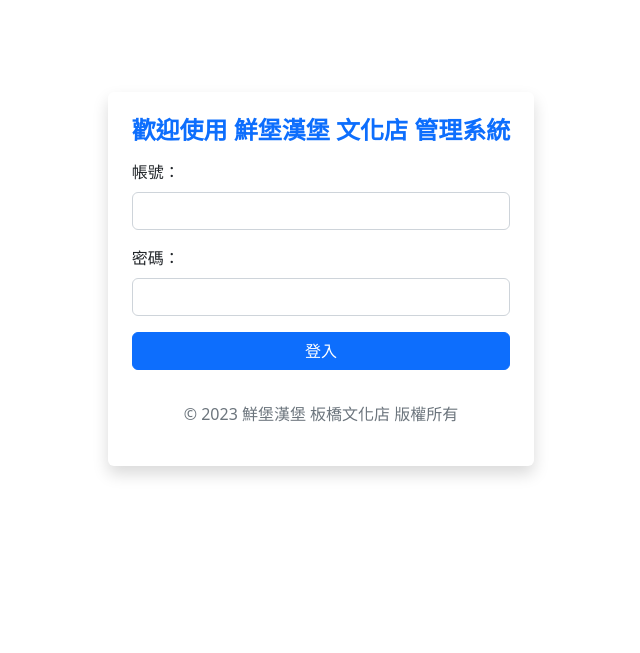
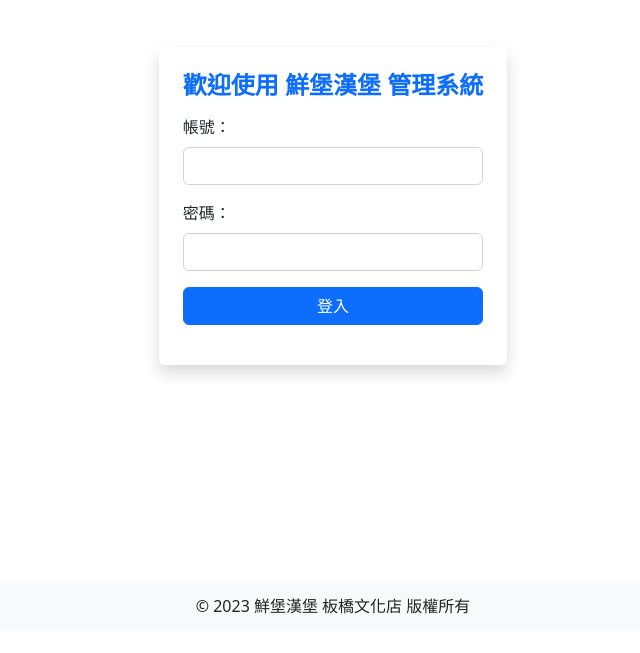
Before and after one commit to BarretHexschool/VueTraining_w2, a website: page index.html in a window 1280 px wide. Shown: the part 169-822 px from the top of the page, without its empty margins (307-947 px from the left). After the commit the page ends 800 px from the top, so only its background shows below. Drawn offline with nearby package versions, Linux system fonts and the light colour scheme.

Commit message:
Modify footer

```diff
--- a/css/index.css
+++ b/css/index.css
@@ -1,3 +1,11 @@
-.login-center {
-    height: 100vh;
+html, body {
+  height: 100%; /*外層高度100%*/
+  margin: 0;
+}
+.login-center{
+  min-height: calc(100vh - 50px)
+}
+
+.footer{
+    height: 50px;
   }
--- a/index.html
+++ b/index.html
@@ -16,13 +16,11 @@
   <body>
     <main
       id="app"
-      class="login-center container-fluid my-5 row align-items-center justify-content-center"
+      class="login-center container d-flex align-items-center justify-content-center"
     >
       <form class="col-auto shadow rounded p-4" @submit.prevent="login">
         <div class="mb-3">
-          <h4 class="text-primary fw-bold">
-            歡迎使用 鮮堡漢堡 文化店 管理系統
-          </h4>
+          <h4 class="text-primary fw-bold">歡迎使用 鮮堡漢堡 管理系統</h4>
         </div>
         <div class="mb-3">
           <label for="email" class="form-label">帳號：</label>
@@ -33,11 +31,9 @@
           <input type="password" class="form-control" id="password" v-model="user.password" />
         </div>
         <button type="submit" class="btn btn-primary w-100 mb-3">登入</button>
-        <p class="mt-3 text-muted text-center">
-          © 2023 鮮堡漢堡 板橋文化店 版權所有
-        </p>
       </form>
     </main>
+    <footer class="footer bg-light d-flex align-items-center justify-content-center"><p class="mb-0">© 2023 鮮堡漢堡 板橋文化店 版權所有</p></footer>
   </body>
   <script src="https://cdnjs.cloudflare.com/ajax/libs/axios/0.21.1/axios.min.js"></script>
   <script
```
Also changed, not shown: products.html (+1 -1 lines).
